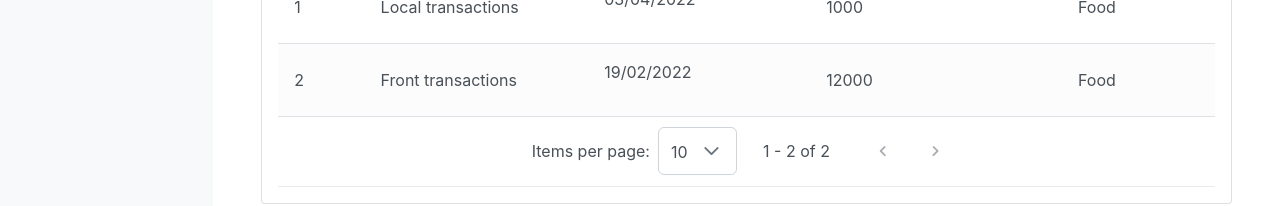
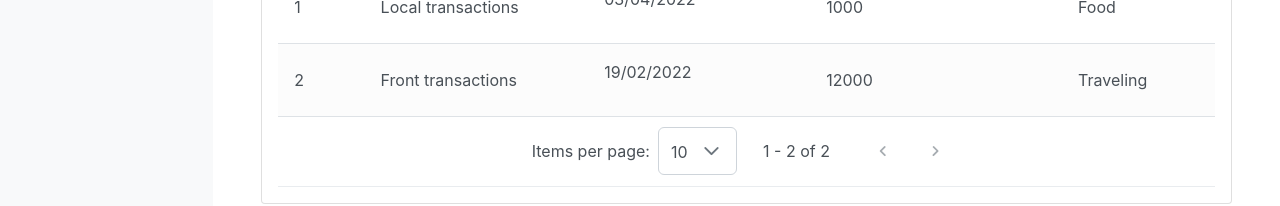
Before and after one commit to datasapiens/expense-app, a React (Create React App) app: page / in a window 1280 px wide. Shown: the part 256-462 px from the top of the page. Built offline with nearby package versions, Linux system fonts and the light colour scheme.

Commit message:
set categories

```diff
--- a/src/Pages/Transaction/Transactions.tsx
+++ b/src/Pages/Transaction/Transactions.tsx
@@ -13,7 +13,7 @@ import _ from "lodash";
 
 export const Transactions = () => {
 
-    let categories: SelectItem<number>[] = [];
+    const [categories, setCategories] = useState<SelectItem<number>[]>([]);
     const [transactions, setTransactions] = useState<Transaction[]>([]);
     const [isLoading, setIsLoading] = useState<boolean>(false);
     const [first, setFirst] = useState<number>(0);
@@ -27,7 +27,7 @@ export const Transactions = () => {
     const loadCategoriesAndTransactions = () => {
         setIsLoading(true);
 
-        categories = localStorageService.getCategories().map(item => ({ label: item.label, value: item.id } as SelectItem<number>));
+        setCategories(localStorageService.getCategories().map(item => ({ label: item.label, value: item.id } as SelectItem<number>)));
 
         // to add a loading effect only.
         setTimeout(() => {
```
